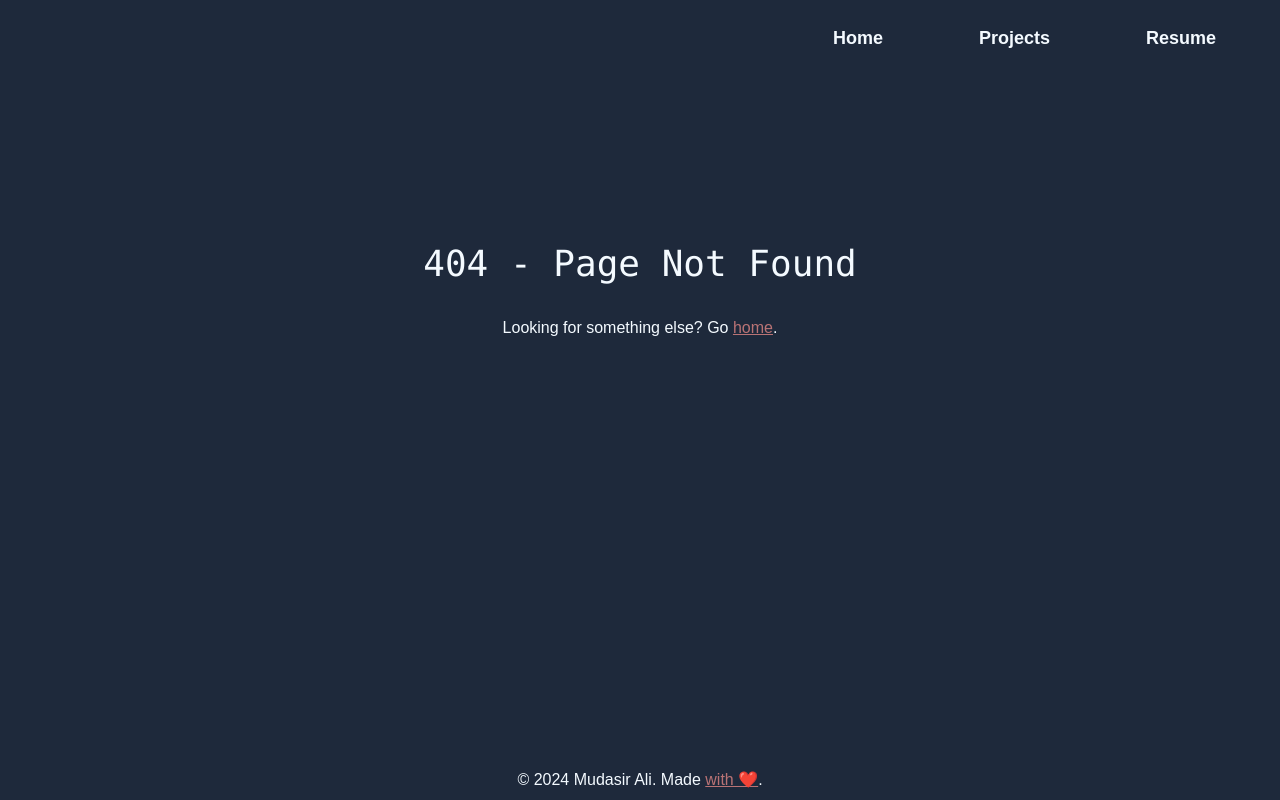
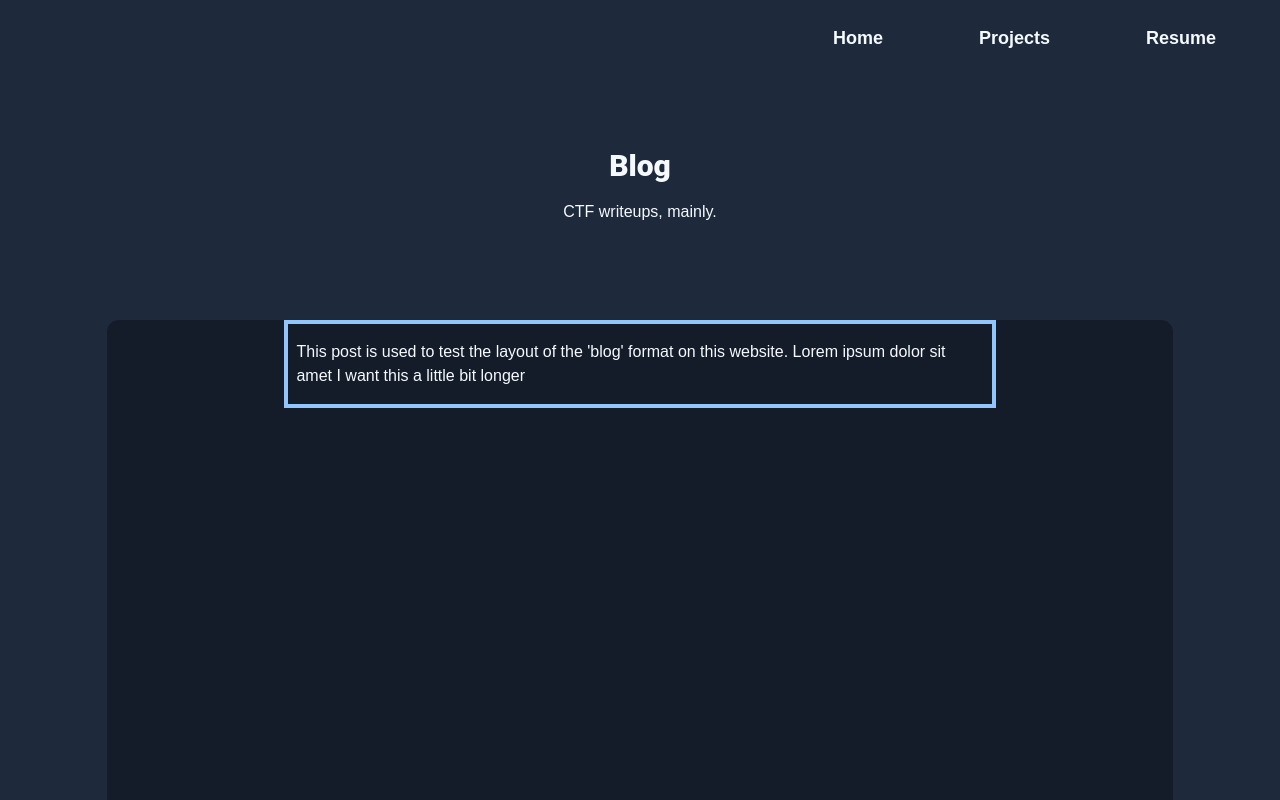
Before and after one commit to mud-ali/website, a Next.js app: page /blog in a window 1280 px wide. Before the commit this address had no page. Shown: the top 800 px of the page. Built offline with nearby package versions, Linux system fonts and the light colour scheme.

Commit message:
skeleton for blog

```diff
--- /dev/null
+++ b/app/blog/page.tsx
@@ -0,0 +1,31 @@
+import { Header } from "@/components/Header"
+import { Footer } from "@/components/Footer"
+import { ReactNode } from "react"
+import { blogPostsList } from "@/data/blogPostsList"
+import { PostPreview } from "@/components/PostPreview"
+
+export default function Blog() : ReactNode {
+    return (
+        <main className="min-h-screen h-full bg-background-hue font-quicksand text-text-hue">
+            <Header />
+            <div id="top" className="text-center my-24">
+                <h1 className="text-3xl mb-4 font-extrabold font-roboto">
+                    Blog
+                </h1>
+                <p>
+                    CTF writeups, mainly.
+                </p>
+            </div>
+            <div className="blog-preview-container bg-dark-tint min-h-screen w-5/6 mx-auto rounded-xl">
+                {
+                    blogPostsList.map((postData, i)=>{
+                        return (
+                            <PostPreview {...postData} key={i}/>
+                        )
+                    })
+                }
+            </div>
+            <Footer />
+        </main>
+    )
+}
--- /dev/null
+++ b/components/PostPreview.tsx
@@ -0,0 +1,15 @@
+import { ReactNode } from "react";
+import { Blogpost } from "@/types/blogpost";
+
+//TODO
+export function PostPreview(info: Blogpost): ReactNode {
+    return (
+        <div
+            className={
+                `w-2/3 break-word mx-auto my-8 px-2 py-4 box-border flex flex-col items-center justify-center border-4 border-blue-300`
+            }
+        >
+            {info.description}
+        </div>
+    )
+}
--- /dev/null
+++ b/data/blogPostsList.ts
@@ -0,0 +1,10 @@
+import type { Blogpost } from "@/types/blogpost"
+
+export const blogPostsList : Blogpost[] = [
+    {
+        title: "This is a test post",
+        description: "This post is used to test the layout of the 'blog' format on this website. Lorem ipsum dolor sit amet I want this a little bit longer",
+        url: "blog/001",
+        date: "7/11/2024"
+    }
+]
--- /dev/null
+++ b/types/blogpost.ts
@@ -0,0 +1,7 @@
+export type Blogpost = {
+    title: string,
+    description: string,
+    url: string,
+    date: Date | string,
+    tags?: string[]
+}
```
